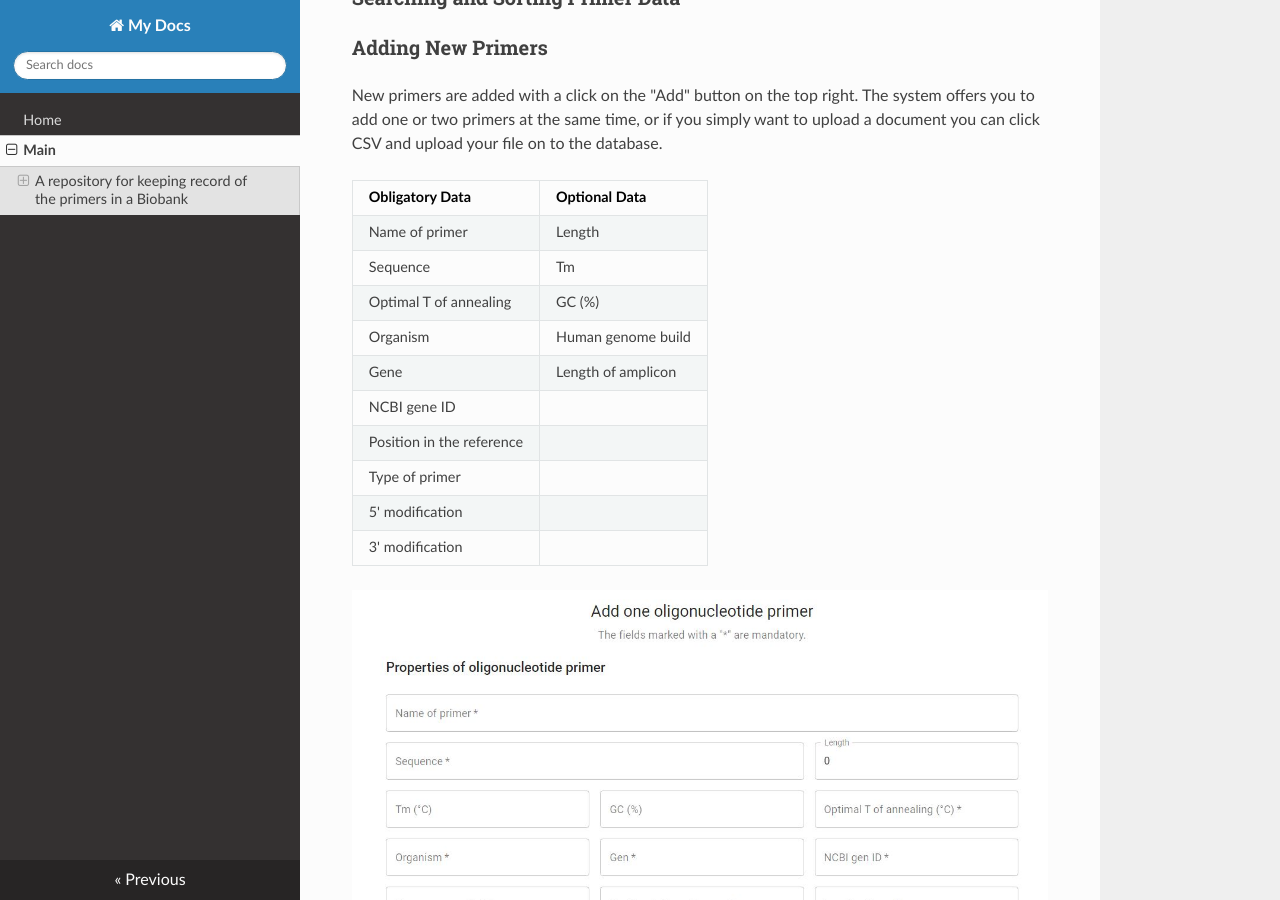
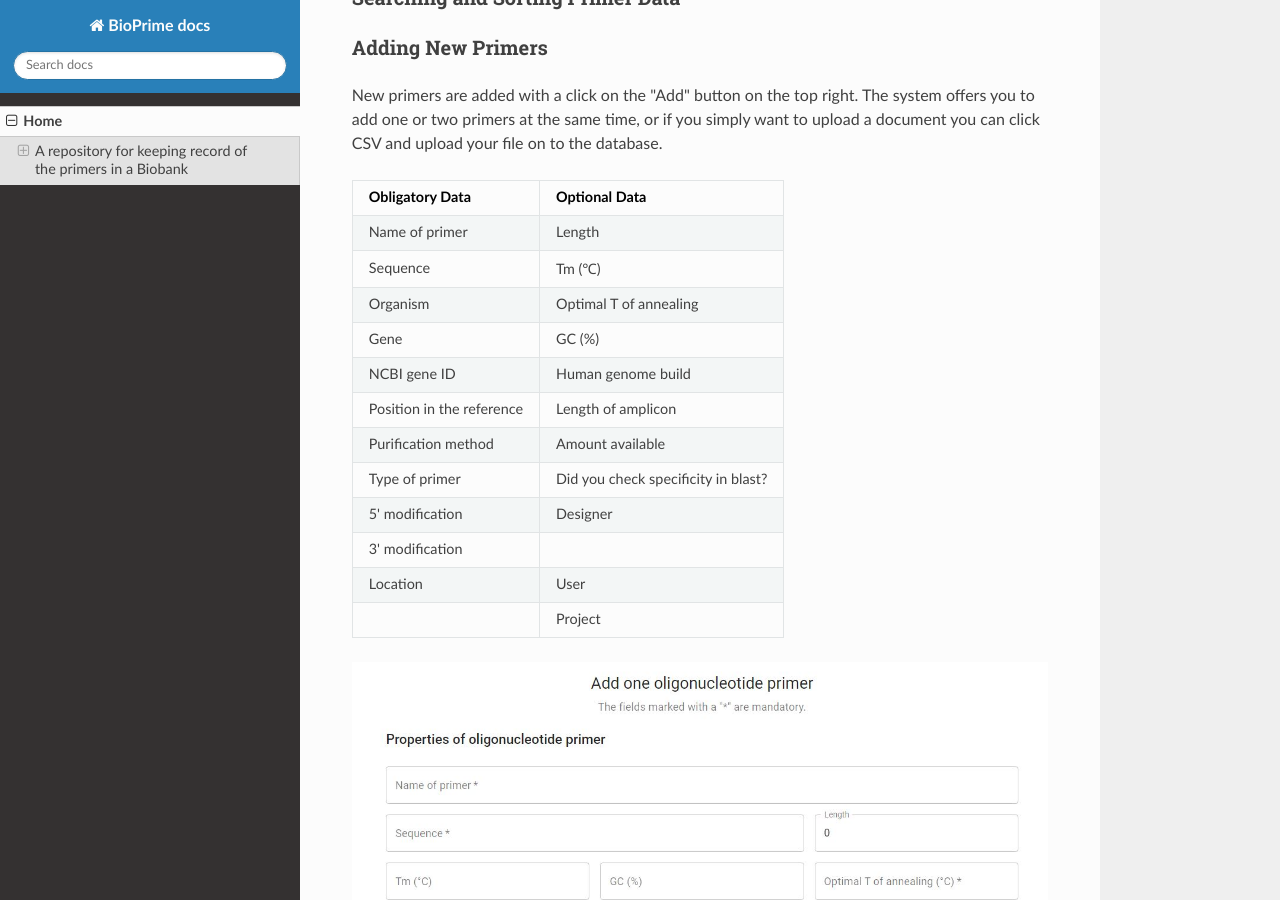
Before and after one commit to Bio-Prime/documentation, an MkDocs documentation site: the page built from docs/SpecificationsOfBioPrime.md, in a window 1280 px wide and 900 px high, scrolled down 3904 px. Built offline with MkDocs 1.6.1, drawn with Linux system fonts in a browser that asks for light colours; nearby versions of some CDN libraries.

```diff
--- a/docs/SpecificationsOfBioPrime.md
+++ b/docs/SpecificationsOfBioPrime.md
@@ -83,15 +83,17 @@ New primers are added with a click on the "Add" button on the top right. The sys
 | Obligatory Data | Optional Data |
 |-------|-------|
 | Name of primer  | Length  |
-| Sequence | Tm |
-| Optimal T of annealing  | GC (%)  |
-| Organism  | Human genome build |
-| Gene  | Length of amplicon  |
-| NCBI gene ID |   |
-| Position in the reference  |   |
-| Type of primer  |   |
-| 5' modification |   |
+| Sequence | Tm (℃)|
+| Organism  | Optimal T of annealing |
+| Gene  | GC (%)  |
+| NCBI gene ID | Human genome build  |
+| Position in the reference  | Length of amplicon  |
+| Purification method  | Amount available  |
+| Type of primer  | Did you check specificity in blast?  |
+| 5' modification | Designer  |
 | 3' modification  |  |
+| Location  | User |
+|  | Project |
 
 ![add_primer1](./add_primer1.JPG)
 
--- a/mkdocs.yml
+++ b/mkdocs.yml
@@ -1,6 +1,5 @@
-site_name: My Docs
+site_name: BioPrime docs
 nav:
-    - Home: index.md
-    - Main: 'SpecificationsOfBioPrime.md'
+    - Home: 'SpecificationsOfBioPrime.md'
 theme: readthedocs
 use_directory_urls: false
```
